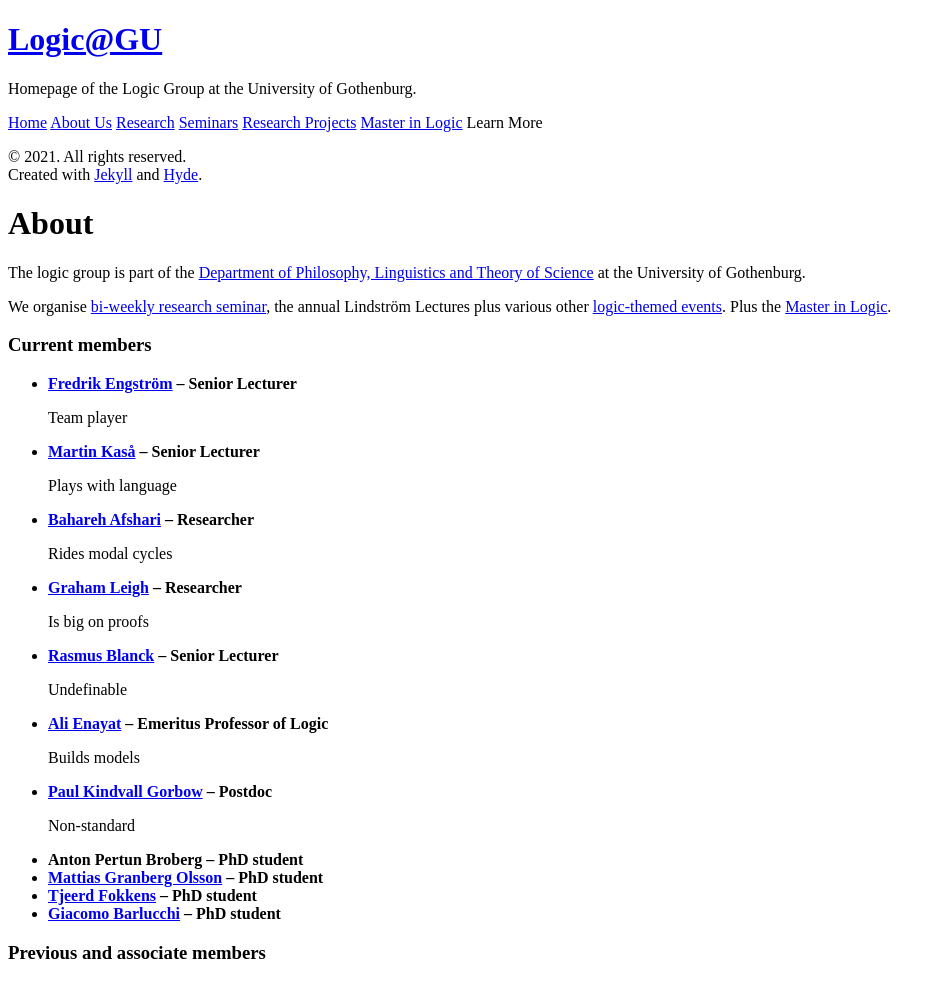
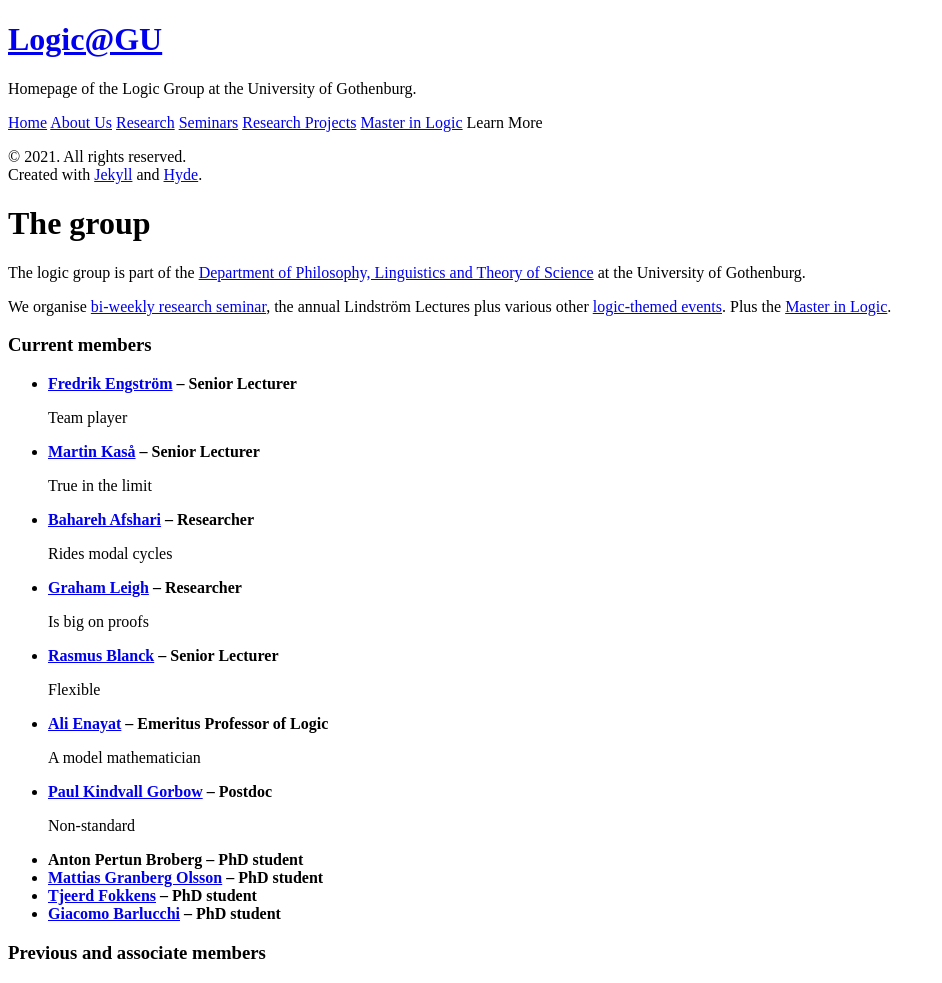
Before and after one commit to greleigh/Logic-GU, a Jekyll site: the page built from _pages/about.md, in a window 1280 px wide. Shown: the whole page, without its empty margins (0-942 px from the left). Built offline with Jekyll 4.4.1, drawn with Linux system fonts in a browser that asks for light colours.

Commit message:
Update members

```diff
--- a/_data/members.yml
+++ b/_data/members.yml
@@ -7,7 +7,7 @@
 - name: Martin Kaså
   position: Senior Lecturer
   homepage: https://www.gu.se/en/about/find-staff/martinkasa
-  description: Plays with language
+  description: True in the limit
 
 - name: Bahareh Afshari
   position: Researcher
@@ -22,12 +22,12 @@
 - name: Rasmus Blanck
   position: Senior Lecturer
   homepage: https://www.gu.se/en/about/find-staff/rasmusblanck
-  description: Undefinable
+  description: Flexible
 
 - name: Ali Enayat
   position: Emeritus Professor of Logic
   homepage: https://www.gu.se/en/about/find-staff/alienayat
-  description: Builds models
+  description: A model mathematician
 
 - name: Paul Kindvall Gorbow
   position: Postdoc
--- a/_pages/about.md
+++ b/_pages/about.md
@@ -1,7 +1,8 @@
 ---
 layout: page
-title: About
+title: The group
 permalink: about
+published: true
 ---
 
 The logic group is part of the [Department of Philosophy, Linguistics and Theory of Science](https://www.gu.se/flov) at the University of Gothenburg.
```
